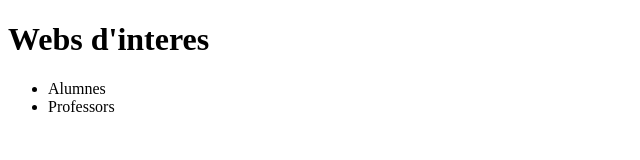
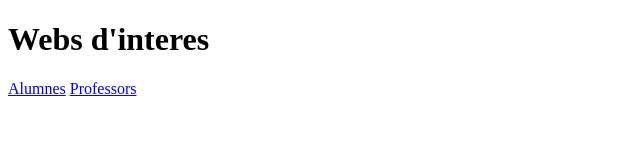
Before and after one commit to inspedralbes/gitflow-raulgala, a plain HTML site: page index.html in a window 1280 px wide. Shown: the whole page, without its empty margins (0-640 px from the left). Drawn offline with Linux system fonts and the light colour scheme.

Commit message:
versio 3 index

```diff
--- a/index.html
+++ b/index.html
@@ -8,9 +8,7 @@
 </head>
 <body>
     <h1>Webs d'interes</h1>
-    <ul>
-        <li><a href="alumnes.html"></a>Alumnes</li>
-        <li><a href="llistatProfes.html"></a>Professors</li>
-    </ul>
+    <a href="alumnes.html">Alumnes</a>
+    <a href="llistatProfes.html">Professors</a>
 </body>
 </html>
```
